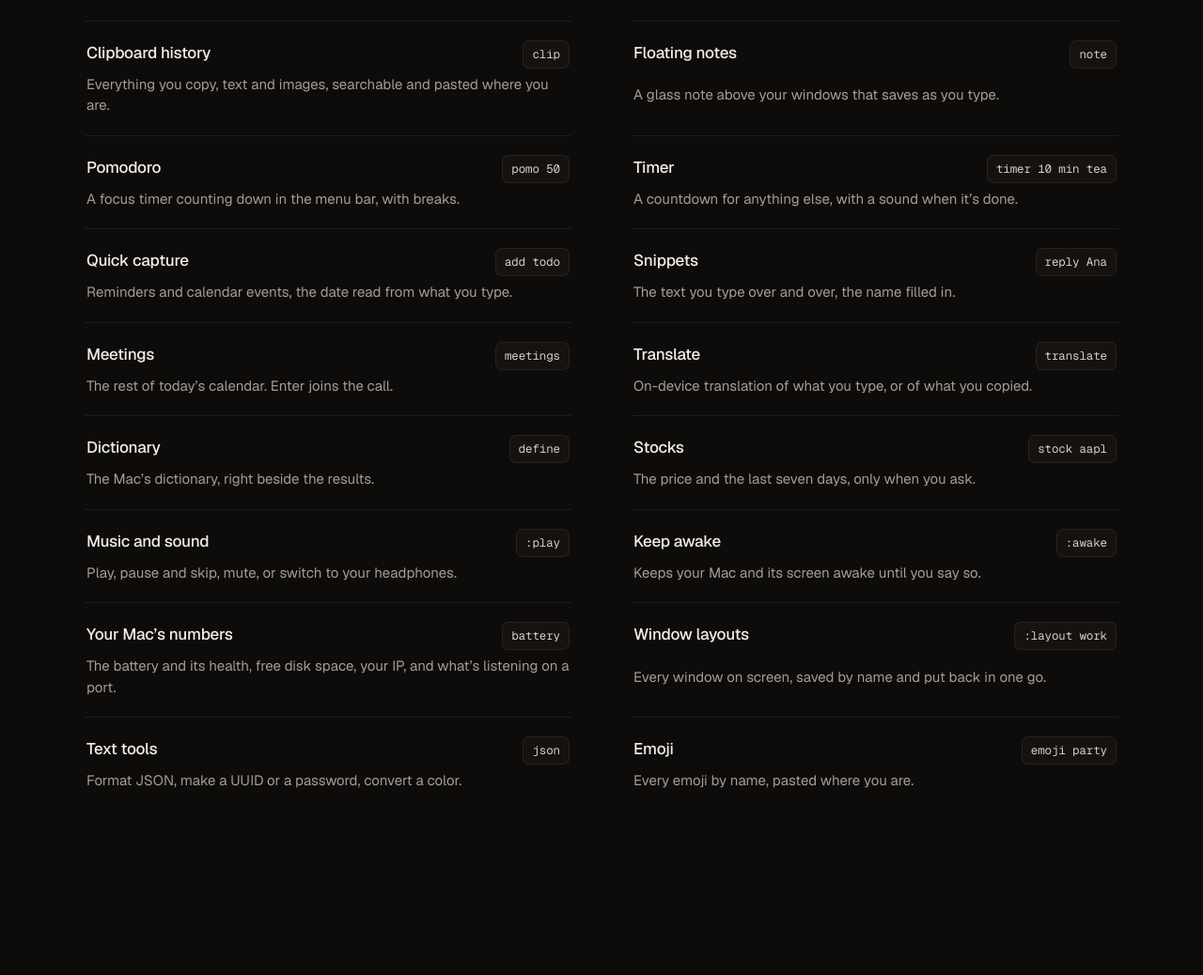
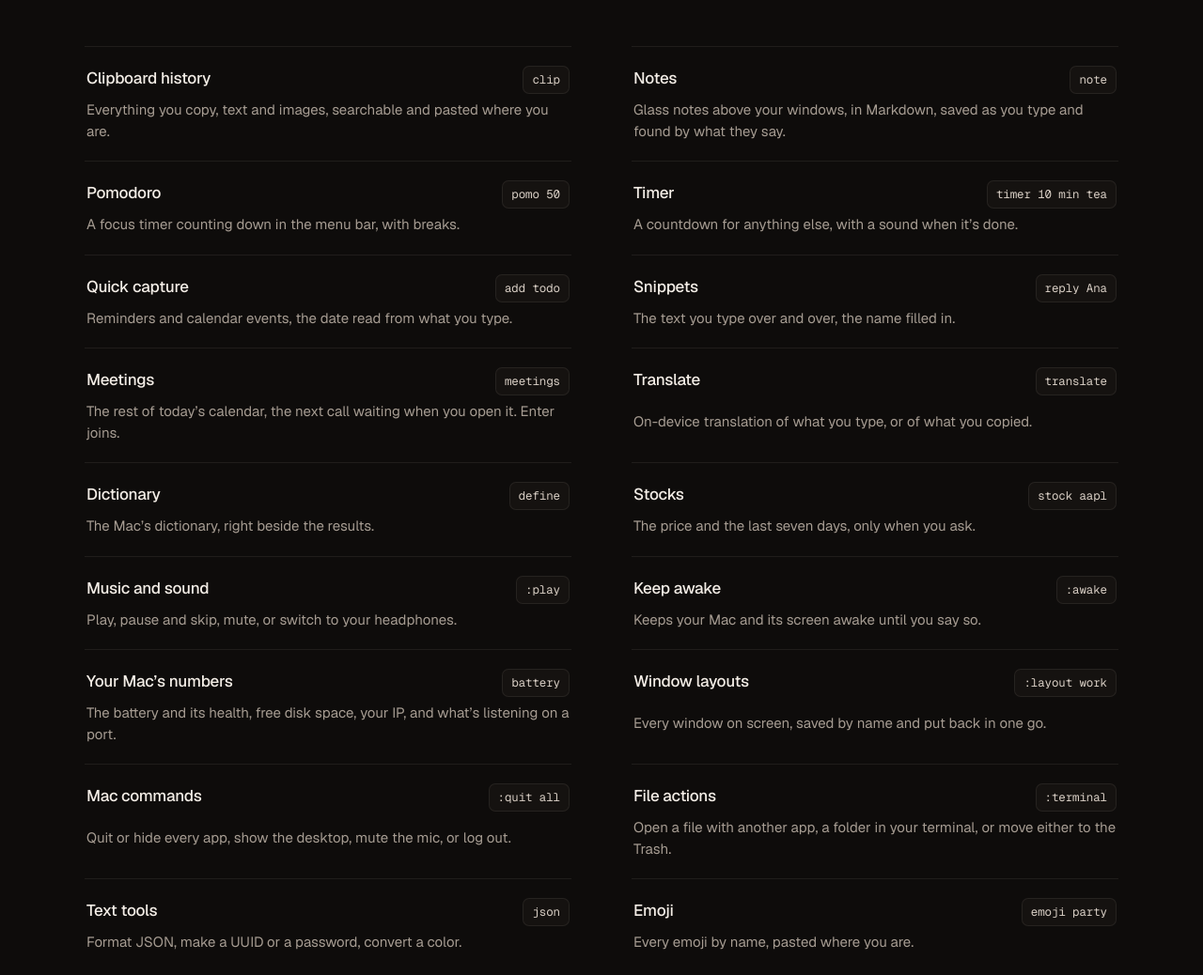
Before and after one commit to ramosrob/copperlight.app, a website with bundled scripts: page index.html in a window 1280 px wide. Shown: the part 5206-6244 px from the top of the page at 94% size. Built offline with nearby package versions, Linux system fonts and the light colour scheme.

Commit message:
Notes browser and Markdown, next meeting, event details, file and Mac commands, Tab preview; v0.7

```diff
--- a/entries.js
+++ b/entries.js
@@ -54,7 +54,7 @@ export const entries = [
     rows: [{ icon: "i-clock", title: "7:00 AM", subtitle: "3 PM in Lisbon, in San Francisco", action: "Copy", toast: "Copied 7:00 AM" }],
   },
   {
-    keys: ["meetings"],
+    keys: ["meetings", "agenda"],
     rows: [
       { icon: "i-calendar", title: "Design review", subtitle: "10:30–11:00 · Google Meet", action: "Join", toast: "Joins Design review" },
       { icon: "i-calendar", title: "1:1 with Ana", subtitle: "14:00–14:30", action: "Open", toast: "Opens 1:1 with Ana in Calendar" },
--- a/index.html
+++ b/index.html
@@ -295,7 +295,7 @@
         <div class="chapter__text">
           <p class="kicker">Your day</p>
           <h2>Your day, a keystroke away.</h2>
-          <p>Type <span class="mono">meetings</span> and join the next call. Add a todo or an event as you think of it, and start a pomodoro, or a timer for the tea, without leaving what you're doing.</p>
+          <p>A few minutes before a call, it&rsquo;s already there when you open Copperlight: press Enter to join. Add a todo or an event as you think of it, and start a pomodoro, or a timer for the tea, without leaving what you're doing.</p>
           <p class="commands"><span class="mono">meetings</span><span class="mono">add todo</span><span class="mono">add event</span><span class="mono">pomo 25</span><span class="mono">timer 10 min tea</span></p>
         </div>
         <div class="chapter__visual" aria-hidden="true">
@@ -354,9 +354,9 @@ text = <span class="t-s">"Hi {query}, thanks for the note."</span></pre>
           <dd>Everything you copy, text and images, searchable and pasted where you are.</dd>
         </div>
         <div class="tool">
-          <dt>Floating notes</dt>
+          <dt>Notes</dt>
           <dd class="mono">note</dd>
-          <dd>A glass note above your windows that saves as you type.</dd>
+          <dd>Glass notes above your windows, in Markdown, saved as you type and found by what they say.</dd>
         </div>
         <div class="tool">
           <dt>Pomodoro</dt>
@@ -381,7 +381,7 @@ text = <span class="t-s">"Hi {query}, thanks for the note."</span></pre>
         <div class="tool">
           <dt>Meetings</dt>
           <dd class="mono">meetings</dd>
-          <dd>The rest of today&rsquo;s calendar. Enter joins the call.</dd>
+          <dd>The rest of today&rsquo;s calendar, the next call waiting when you open it. Enter joins.</dd>
         </div>
         <div class="tool">
           <dt>Translate</dt>
@@ -417,6 +417,16 @@ text = <span class="t-s">"Hi {query}, thanks for the note."</span></pre>
           <dt>Window layouts</dt>
           <dd class="mono">:layout work</dd>
           <dd>Every window on screen, saved by name and put back in one go.</dd>
+        </div>
+        <div class="tool">
+          <dt>Mac commands</dt>
+          <dd class="mono">:quit all</dd>
+          <dd>Quit or hide every app, show the desktop, mute the mic, or log out.</dd>
+        </div>
+        <div class="tool">
+          <dt>File actions</dt>
+          <dd class="mono">:terminal</dd>
+          <dd>Open a file with another app, a folder in your terminal, or move either to the Trash.</dd>
         </div>
         <div class="tool">
           <dt>Text tools</dt>
```
Also changed, not shown: raycast-alternative/index.html (+1 -1 lines), spotlight-alternative/index.html (+1 -1 lines).
